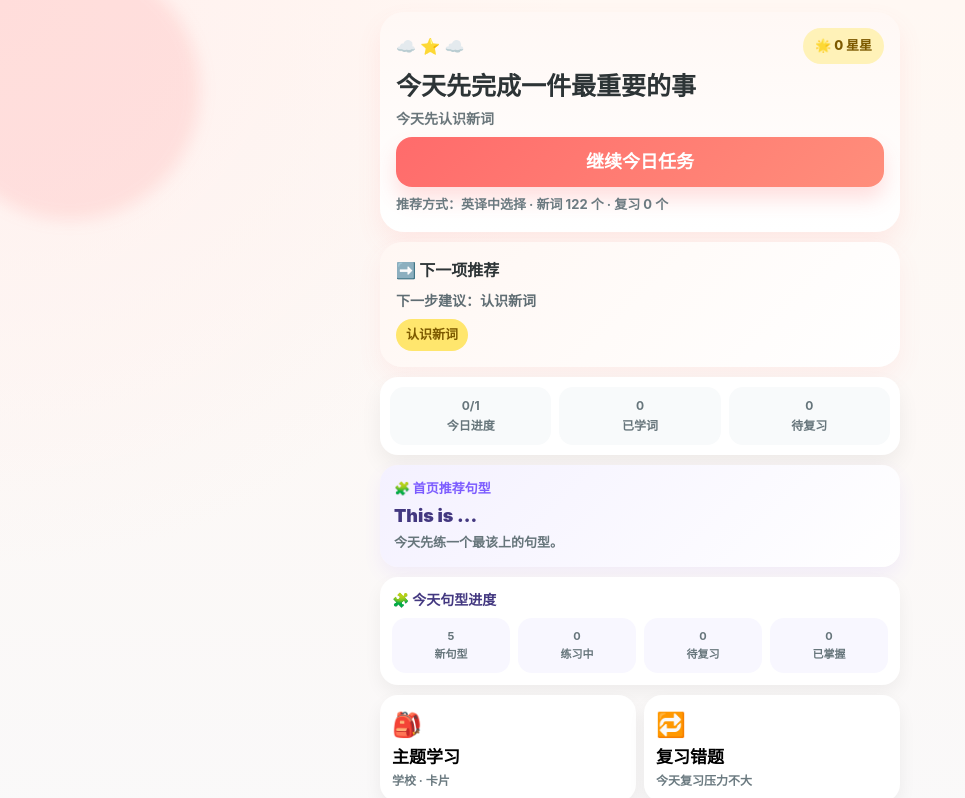
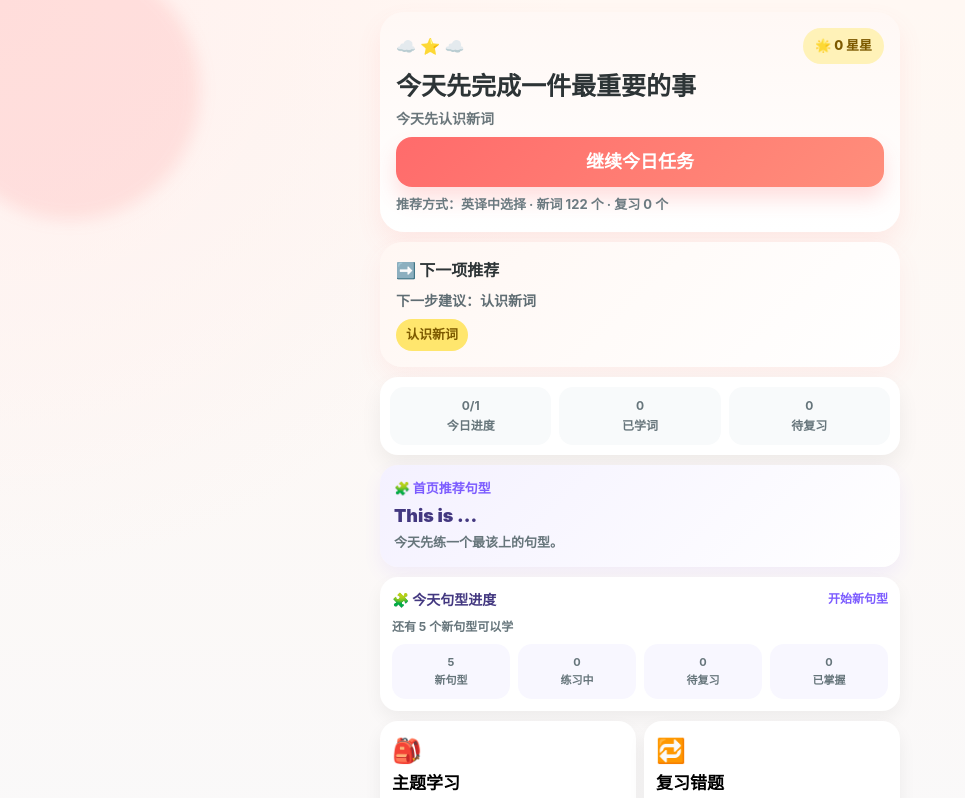
Before and after one commit to zhenxuanshi-ship-it/kid-english-learning, a React (Vite) app: page / in a window 1280 px wide. Shown: the top 798 px of the page, without its empty margins (0-965 px from the left). Built offline with nearby package versions, Linux system fonts and the light colour scheme; no server answers.

Commit message:
feat: make sentence progress summary actionable on home

```diff
--- a/src/pages/HomePage.tsx
+++ b/src/pages/HomePage.tsx
@@ -63,6 +63,11 @@ export function HomePage({
   onResetDailyTasks,
 }: HomePageProps) {
   const featuredTopic = categoryItems.find((item) => item.category === recommendation.suggestedCategory) ?? categoryItems[0];
+  const sentenceAction = sentenceStageSummary.review > 0
+    ? { title: '先去复习句型', desc: `有 ${sentenceStageSummary.review} 个句型待复习`, source: 'review' }
+    : sentenceStageSummary.learning > 0 || sentenceContinuePattern
+      ? { title: '继续上次句型', desc: '把练习中的句型再巩固一下', source: 'continue' }
+      : { title: '开始新句型', desc: `还有 ${sentenceStageSummary.new} 个新句型可以学`, source: 'new' };
 
   return (
     <motion.div style={styles.wrap} initial={{ opacity: 0, y: 12 }} animate={{ opacity: 1, y: 0 }}>
@@ -103,15 +108,30 @@ export function HomePage({
         </button>
       ) : null}
 
-      <div style={styles.sentenceStatusCard}>
-        <div style={styles.sentenceStatusTitle}>🧩 今天句型进度</div>
+      <button
+        style={styles.sentenceStatusCard}
+        onClick={() => {
+          trackEvent('home_sentence_status_click', {
+            action: sentenceAction.source,
+            reviewCount: sentenceStageSummary.review,
+            learningCount: sentenceStageSummary.learning,
+            newCount: sentenceStageSummary.new,
+          });
+          onOpenSentencePractice();
+        }}
+      >
+        <div style={styles.sentenceStatusHeader}>
+          <div style={styles.sentenceStatusTitle}>🧩 今天句型进度</div>
+          <div style={styles.sentenceStatusCta}>{sentenceAction.title}</div>
+        </div>
+        <div style={styles.sentenceStatusSub}>{sentenceAction.desc}</div>
         <div style={styles.sentenceStatusGrid}>
           <div style={styles.sentenceStatusItem}><strong>{sentenceStageSummary.new}</strong><span>新句型</span></div>
           <div style={styles.sentenceStatusItem}><strong>{sentenceStageSummary.learning}</strong><span>练习中</span></div>
           <div style={styles.sentenceStatusItem}><strong>{sentenceStageSummary.review}</strong><span>待复习</span></div>
           <div style={styles.sentenceStatusItem}><strong>{sentenceStageSummary.mastered}</strong><span>已掌握</span></div>
         </div>
-      </div>
+      </button>
 
       <div style={styles.quickGrid}>
         <button style={styles.quickCard} onClick={onOpenTopics}>
@@ -210,13 +230,18 @@ const styles: Record<string, CSSProperties> = {
   sentenceDesc: { fontSize: 13, fontWeight: 700, color: '#66757b' },
   sentenceStatusCard: {
     background: '#fff',
+    border: 'none',
     borderRadius: 18,
     padding: 12,
     boxShadow: '0 8px 18px rgba(0,0,0,0.05)',
     display: 'grid',
     gap: 8,
+    textAlign: 'left',
   },
+  sentenceStatusHeader: { display: 'flex', justifyContent: 'space-between', alignItems: 'center', gap: 8 },
   sentenceStatusTitle: { fontSize: 14, fontWeight: 900, color: '#433880' },
+  sentenceStatusCta: { fontSize: 12, fontWeight: 900, color: '#7c5cff' },
+  sentenceStatusSub: { fontSize: 12, fontWeight: 700, color: '#66757b' },
   sentenceStatusGrid: { display: 'grid', gridTemplateColumns: 'repeat(4, minmax(0, 1fr))', gap: 8 },
   sentenceStatusItem: {
     background: '#f8f7ff',
```
Also changed, not shown: 1 other file (tests, documents, lock files or other folders).
